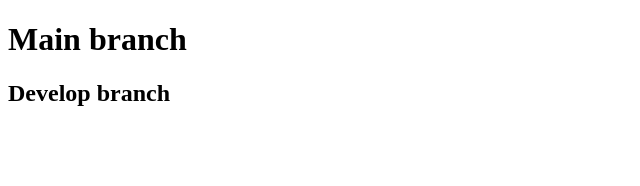
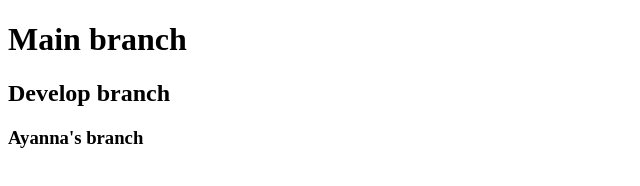
Before and after one commit to brianphan94/blueBadgeServer, a plain HTML site: page index.html in a window 1280 px wide. Shown: the whole page, without its empty margins (0-640 px from the left). Drawn offline with Linux system fonts and the light colour scheme.

Commit message:
First push to my branch on server side

```diff
--- a/index.html
+++ b/index.html
@@ -9,5 +9,6 @@
 <body>
     <h1>Main branch</h1>
     <h2>Develop branch</h2>
+    <h3>Ayanna's branch</h3>
 </body>
 </html>
```
